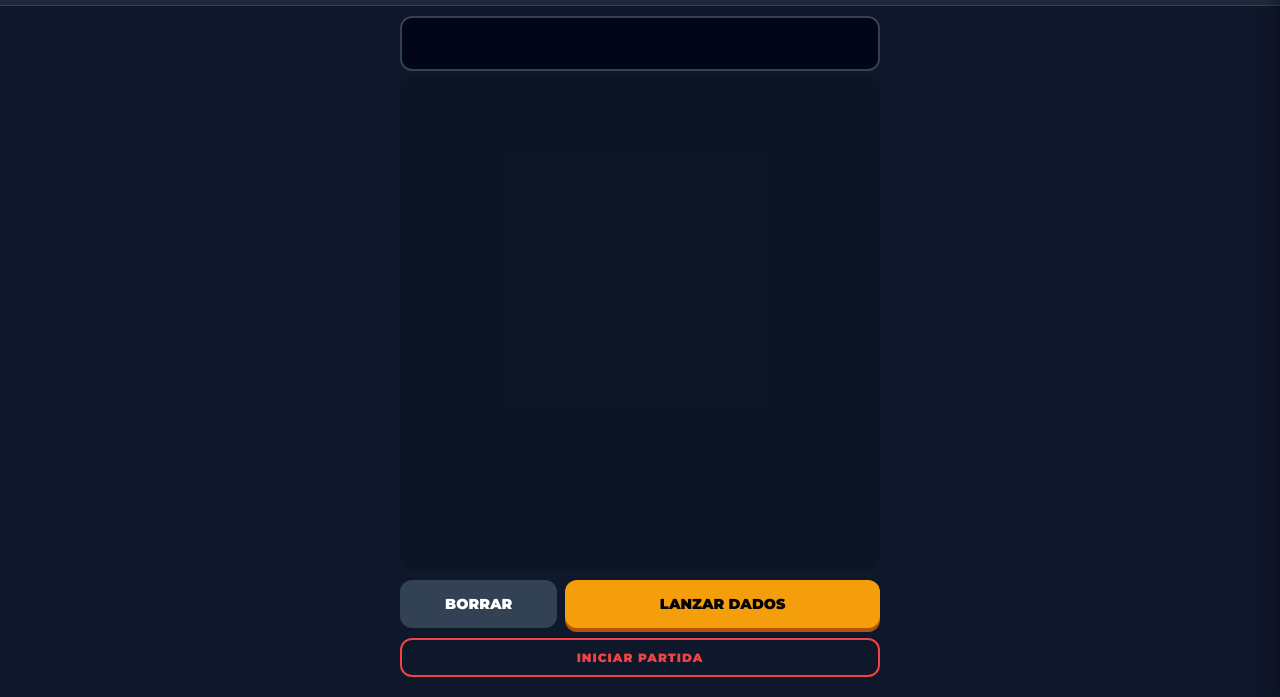
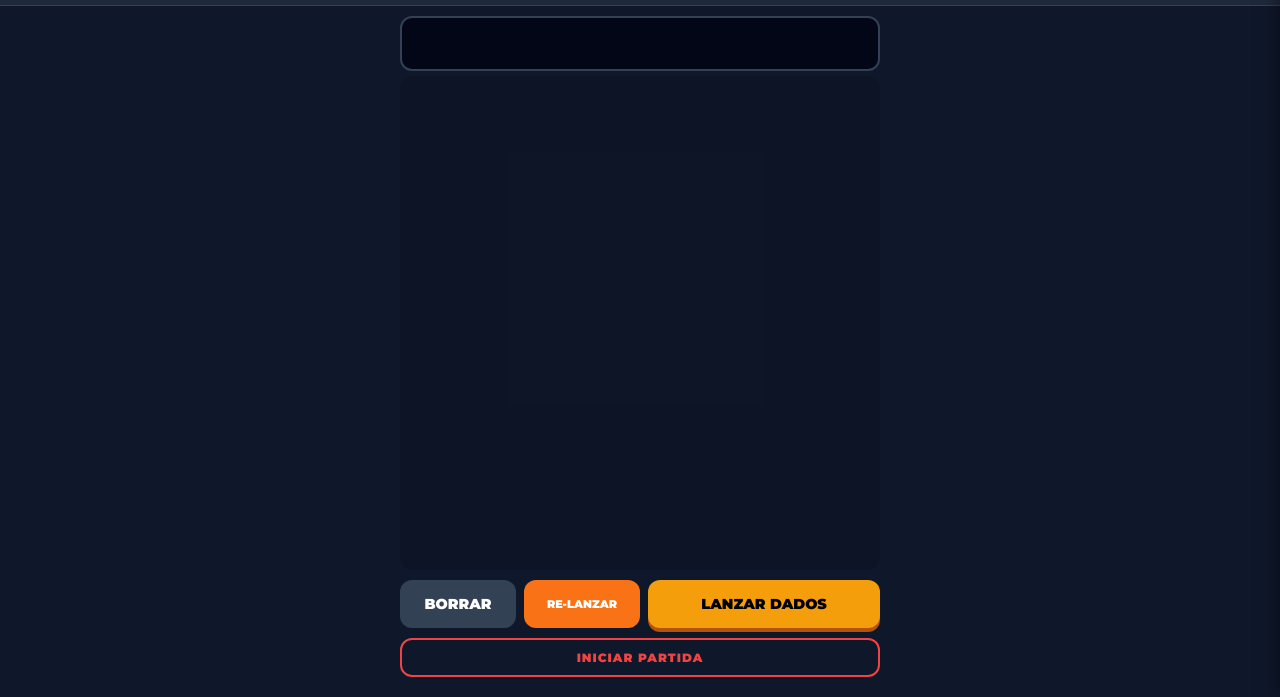
Before and after one commit to poliestireno/poliestireno.github.io, a plain HTML site: page 6palabras6/index.html in a window 1280 px wide. Shown: the part 103-800 px from the top of the page. Drawn offline with Linux system fonts and the light colour scheme.

Commit message:
Update button styles and layout in index.html

```diff
--- a/6palabras6/index.html
+++ b/6palabras6/index.html
@@ -7,6 +7,7 @@
     <link href="https://fonts.googleapis.com/css2?family=Montserrat:wght@400;700;900&display=swap" rel="stylesheet">
     <script src="diccionario.js"></script>
     <style>
+        .btn-reroll { background: #f97316; color: white; font-size: 0.7rem !important; }
         :root {
             --bg-color: #0f172a; --card-bg: #1e293b; --primary: #f59e0b; --text-color: #f8fafc;
             --rojo: #ef4444; --azul: #3b82f6; --verde: #10b981; --morado: #a855f7; --blanco: #ffffff;
@@ -113,10 +114,11 @@
     <div id="msg"></div>
     <div id="round-sugs"></div> <div id="dice-scroll-area"><div id="dice-container" class="dice-grid"></div></div>
     <div class="controls-container">
-        <div class="controls">
-            <button class="btn btn-del" onclick="deleteLast()">Borrar</button>
-            <button id="btn-play" class="btn btn-main" onclick="handleAction()">Lanzar Dados</button>
-        </div>
+        <div class="controls" style="grid-template-columns: 1fr 1fr 2fr;">
+    <button class="btn btn-del" onclick="deleteLast()">Borrar</button>
+    <button class="btn btn-reroll" onclick="if(confirm('¿Re-lanzar dados y reiniciar tiempo?')) startRound()">Re-lanzar</button>
+    <button id="btn-play" class="btn btn-main" onclick="handleAction()">Lanzar Dados</button>
+</div>
         <button class="btn btn-reset" onclick="confirmReset()">Iniciar Partida</button>
     </div>
 </main>
```
